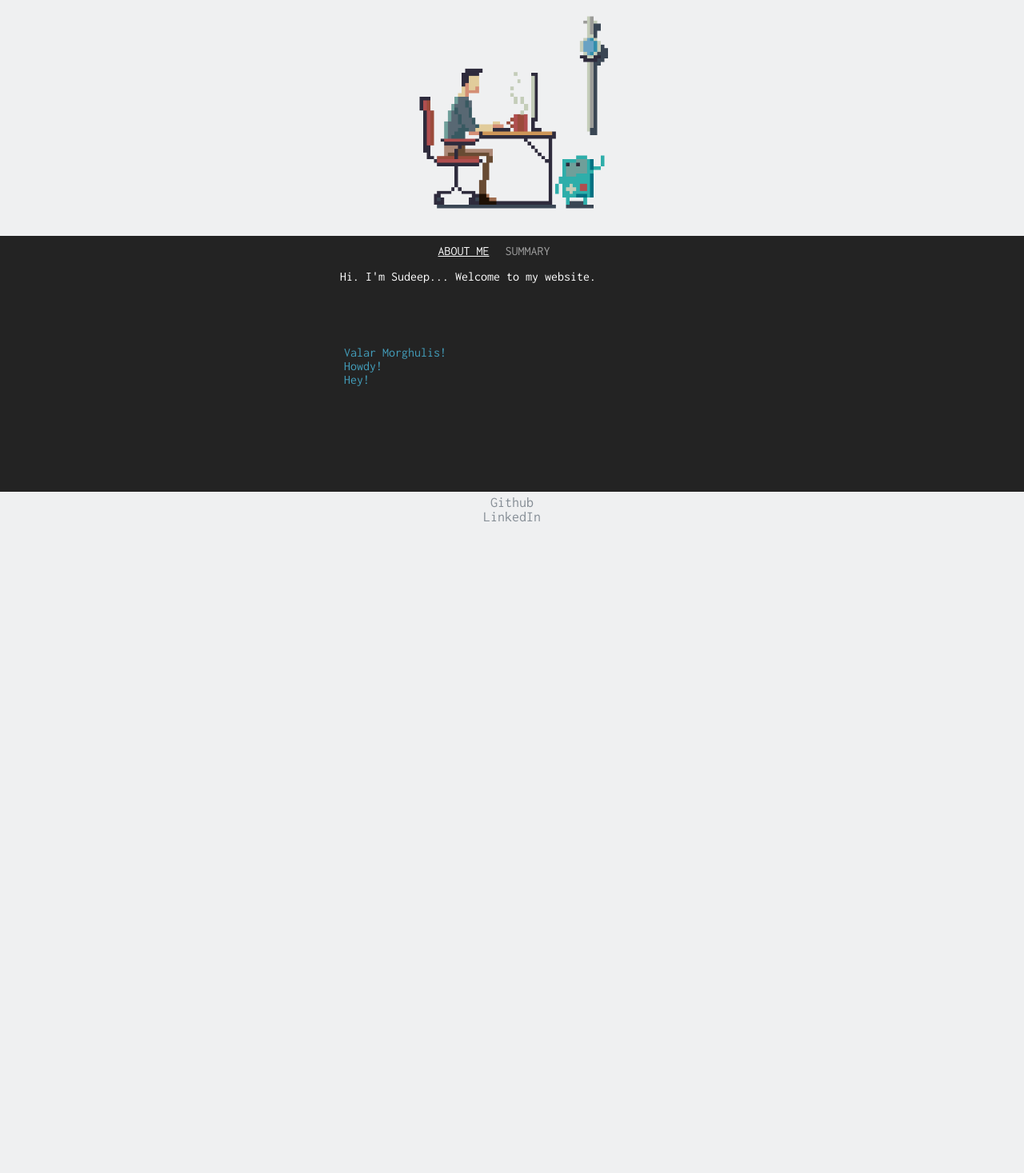
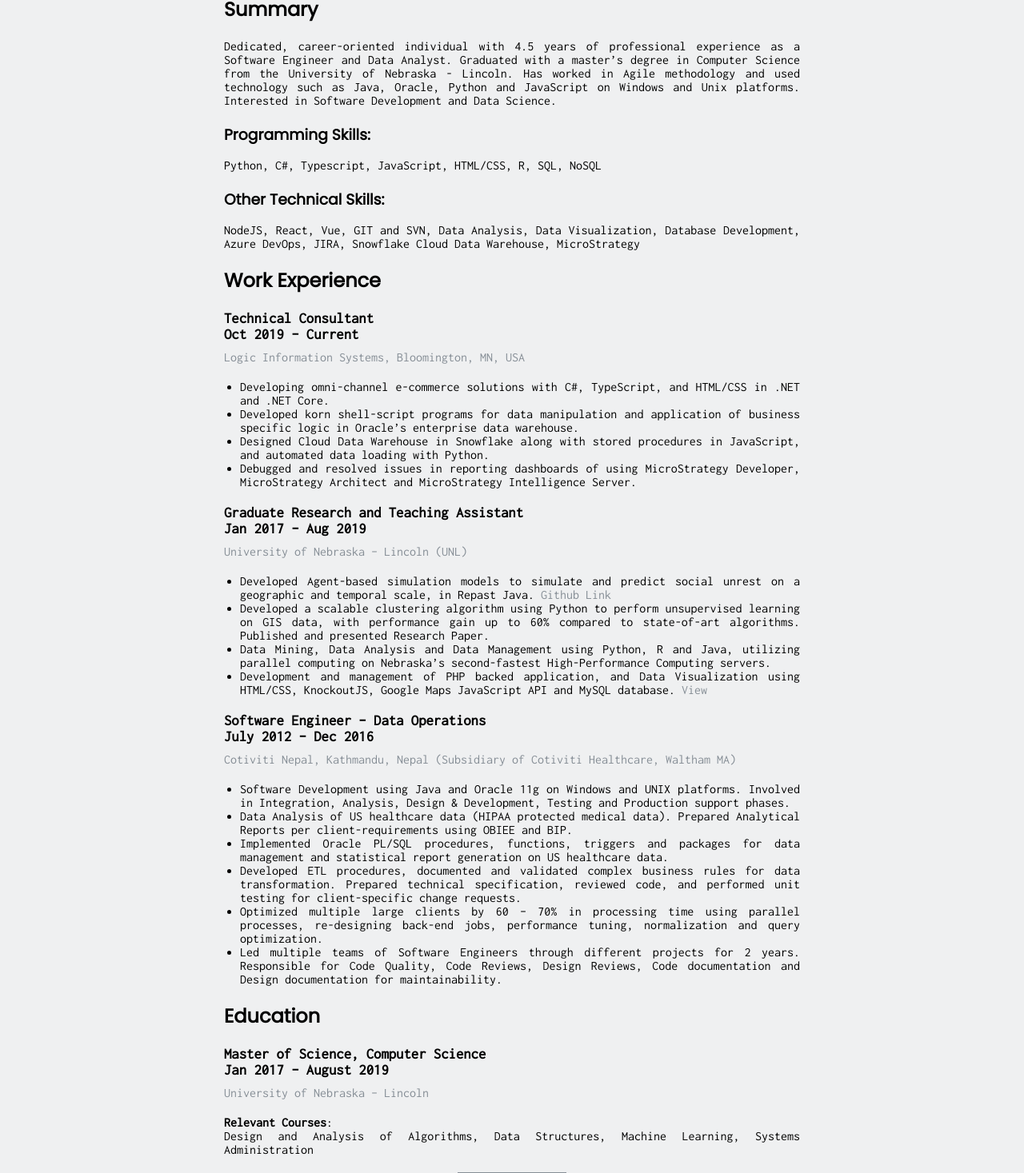
Before and after one commit to sudbasnet/sudbasnet.github.io, a React (Create React App) app: page /resume in a window 1280 px wide. Shown: the part 86-1553 px from the top of the page at 80% size. Before the commit the page ends 800 px from the top, so only its background shows below. Built offline with nearby package versions, Linux system fonts and the light colour scheme; the HTML template or start-up script is replaced by a standard one.

Commit message:
added routing and dynamic classname for wrapper element

```diff
--- a/package.json
+++ b/package.json
@@ -10,8 +10,12 @@
     "@types/node": "^12.19.13",
     "@types/react": "^16.14.2",
     "@types/react-dom": "^16.9.10",
+    "@types/react-router": "^5.1.11",
+    "@types/react-router-dom": "^5.1.7",
     "react": "^17.0.1",
     "react-dom": "^17.0.1",
+    "react-router": "^5.2.0",
+    "react-router-dom": "^5.2.0",
     "react-scripts": "4.0.1",
     "typescript": "^4.1.3",
     "web-vitals": "^0.2.4"
--- a/src/App.tsx
+++ b/src/App.tsx
@@ -1,16 +1,12 @@
 import React from 'react';
-import Header from './components/Header/Header';
-import Footer from './components/Footer/Footer';
-import Main from './components/Main/Main';
+import Wrapper from './components/Wrapper';
+import { BrowserRouter } from 'react-router-dom';
 
-function App() {
-  return (
-    <div className="wrapper">
-      <Header />
-      <Main />
-      <Footer />
-    </div>
-  );
+const App = () => {
+  return <BrowserRouter>
+      <Wrapper />
+    </BrowserRouter>;
+
 }
 
 export default App;
--- a/src/components/Main/Home/Home.tsx
+++ b/src/components/Main/Home/Home.tsx
@@ -1,4 +1,4 @@
-import React, { Component, Fragment } from 'react';
+import React, { Component } from 'react';
 import DIALOGS, { questionsType } from './dialogs';
 import Terminal from './Terminal/Terminal';
 import Game from './Game/Game';
@@ -31,15 +31,16 @@
         }
     }
 
+    // custom hook to get the current pathname in React
+
     render() {
         const questions = this.state.questions;
         const dialog = this.state.dialog;
         const displayTab = this.state.displayTab;
-
-        return <Fragment>
+        return <main className="main">
             <Game />
             <Terminal dialog={dialog} questions={questions} displayTab={displayTab} changeTab={this.changeTabHandler.bind(this)} updateDialog={this.updateDialogHandler.bind(this)} />
-        </Fragment>
+        </main>
     }
 }
 
--- a/src/components/Main/Home/Terminal/AboutMe/Question.tsx
+++ b/src/components/Main/Home/Terminal/AboutMe/Question.tsx
@@ -8,7 +8,7 @@
 }
 
 const Question: React.FC<IQuestionProps> = props => {
-    return <button className="q-button" onClick={() => props.updateDialog(props.goto)}>{props.question}
+    return <button className="q-button" onClick={() => props.updateDialog(props.goto)}>* {props.question}
         <span className="blinking">_</span>
     </button>
 }
--- a/src/components/Main/Home/Terminal/AboutMe/Typing.tsx
+++ b/src/components/Main/Home/Terminal/AboutMe/Typing.tsx
@@ -23,7 +23,7 @@
         }, waitTimeMs);
 
         return () => clearTimeout(wait);
-    }, [index, dialog]);
+    }, [index, waitTimeMs, dialog]);
 
     return <span>{dialog.substring(0, index)}</span>
 }
--- a/src/components/Main/Main.tsx
+++ b/src/components/Main/Main.tsx
@@ -1,10 +1,15 @@
 import React from 'react';
 import Home from './Home/Home';
+import Resume from './Resume/Resume';
+import { Route } from 'react-router-dom';
 
 const Main: React.FC = () => {
-    return <main className="main">
-        <Home />
-    </main>
+    return <React.Fragment>
+    <Route path="/" exact component={Home} />
+    <Route path="/resume" exact component={Resume}/>
+    {/* <Route path="/adventures" exact component={Adventures}/> */}
+    </React.Fragment>
+
 }
-
+//<Home />
 export default Main;
--- /dev/null
+++ b/src/components/Main/Resume/Resume.css
@@ -0,0 +1,57 @@
+.heading1{
+    padding-bottom: 20px;
+    font-family: 'Poppins';
+}
+
+.heading2{
+    padding-bottom: 15px;
+    font-family: 'Poppins';
+}
+
+.job-title{
+    padding-bottom: 10px;
+}
+
+.main-resume p{
+    padding-bottom: 20px;
+    text-align: justify;
+}
+
+.no-justify{
+    text-align: left;
+}
+
+.main-resume ul{
+    padding-bottom: 20px;
+    padding-left: 20px;
+    text-align: justify;
+}
+
+.resume-link {
+    text-decoration: none;
+    color: #868e96;
+}
+
+.resume-link:hover{
+    color: #292b2c;
+}
+
+#btn-download{
+    font-size: inherit;
+    font-family: inherit;
+    text-decoration: none;
+    border: solid;
+    background: none;
+    padding: 5px;
+    cursor: pointer;
+    color: #868e96;
+}
+
+#btn-download:hover{
+    color: #292b2c;
+}
+
+#download{
+    display: flex;
+    justify-content: center;
+}
--- a/src/components/Main/Resume/Resume.tsx
+++ b/src/components/Main/Resume/Resume.tsx
@@ -1 +1,99 @@
-export { }
+import React from 'react';
+import './Resume.css';
+
+const Resume: React.FC = () => {
+    return <main className="main-resume">
+        <h2 className="heading1">Summary</h2>
+        <p>Dedicated, career-oriented individual with 4.5 years of professional experience as a Software Engineer and Data
+            Analyst. Graduated with a master’s degree in Computer Science from the University of Nebraska - Lincoln. Has worked
+            in Agile methodology and used technology such as Java, Oracle, Python and JavaScript on Windows and Unix platforms.
+            Interested in Software Development and Data Science.</p>
+
+        <h3 className="heading2">Programming Skills:</h3>
+        <p>Python, C#, Typescript, JavaScript, HTML/CSS, R, SQL, NoSQL</p>
+
+        <h3 className="heading2">Other Technical Skills:</h3>
+        <p className="no-justify">NodeJS, React, Vue, GIT and SVN, Data Analysis, Data Visualization, Database Development, Azure DevOps, JIRA, Snowflake Cloud Data Warehouse, MicroStrategy</p>
+
+        <h2 className="heading1">Work Experience</h2>
+
+        <h3 className="job-title">Technical Consultant
+            <div className="duration"> Oct 2019 – Current</div>
+        </h3>
+        <p><a target="_blank" rel="noreferrer" className="resume-link" href="https://www.logicinfo.com/">Logic Information Systems, Bloomington, MN,
+                USA</a></p>
+        <ul>
+            <li>Developing omni-channel e-commerce solutions with C#, TypeScript, and HTML/CSS in .NET and .NET Core.</li>
+            <li>Developed korn shell-script programs for data manipulation and application of business specific logic in
+                Oracle’s enterprise data warehouse.</li>
+            <li>Designed Cloud Data Warehouse in Snowflake along with stored procedures in JavaScript, and automated data
+                loading with Python.</li>
+            <li>Debugged and resolved issues in reporting dashboards of using MicroStrategy Developer, MicroStrategy
+                Architect
+                and MicroStrategy Intelligence Server.</li>
+        </ul>
+
+        <h3 className="job-title">Graduate Research and Teaching Assistant
+            <div className="duration"> Jan 2017 – Aug 2019</div>
+        </h3>
+        <p><a target="_blank" rel="noreferrer" className="resume-link" href="https://cse.unl.edu/">University of Nebraska – Lincoln (UNL)</a></p>
+        <ul>
+            <li>Developed Agent-based simulation models to simulate and predict social unrest on a geographic and temporal
+                scale, in Repast Java. <a target="_blank" rel="noreferrer" className="resume-link"
+                    href="https://github.com/sudbasnet/SocialUnrestMAS">Github
+                    Link</a></li>
+            <li>Developed a scalable clustering algorithm using Python to perform unsupervised learning on GIS data, with
+                performance gain up to 60% compared to state-of-art algorithms. Published and presented Research Paper.</li>
+            <li>Data Mining, Data Analysis and Data Management using Python, R and Java, utilizing parallel computing on
+                Nebraska’s second-fastest High-Performance Computing servers.</li>
+            <li>Development and management of PHP backed application, and Data Visualization using HTML/CSS, KnockoutJS,
+                Google
+                Maps JavaScript API and MySQL database. <a target="_blank" rel="noreferrer" className="resume-link"
+                    href="https://cse.unl.edu/~surge/">View</a></li>
+        </ul>
+
+        <h3 className="job-title">Software Engineer – Data Operations
+            <div className="duration">July 2012 – Dec 2016</div>
+        </h3>
+        <p>
+            <a target="_blank" rel="noreferrer" className="resume-link" href="http://cotiviti.com.np/">Cotiviti Nepal, Kathmandu, Nepal (Subsidiary
+                of Cotiviti Healthcare, Waltham MA)</a>
+        </p>
+        <ul>
+            <li>Software Development using Java and Oracle 11g on Windows and UNIX platforms. Involved in Integration,
+                Analysis, Design & Development, Testing and Production support phases.</li>
+            <li>Data Analysis of US healthcare data (HIPAA protected medical data). Prepared Analytical Reports per
+                client-requirements using OBIEE and BIP.</li>
+            <li>Implemented Oracle PL/SQL procedures, functions, triggers and packages for data management and statistical
+                report generation on US healthcare data.</li>
+            <li>Developed ETL procedures, documented and validated complex business rules for data transformation. Prepared
+                technical specification, reviewed code, and performed unit testing for client-specific change requests.</li>
+            <li>Optimized multiple large clients by 60 – 70% in processing time using parallel processes, re-designing
+                back-end
+                jobs, performance tuning, normalization and query optimization.</li>
+            <li>Led multiple teams of Software Engineers through different projects for 2 years. Responsible for Code
+                Quality,
+                Code Reviews, Design Reviews, Code documentation and Design documentation for maintainability.</li>
+        </ul>
+
+
+        <h2 className="heading1">Education</h2>
+
+        <h3 className="job-title">Master of Science, Computer Science
+            <div className="duration">Jan 2017 – August 2019</div>
+        </h3>
+        <p>
+            <a target="_blank" rel="noreferrer" className="resume-link" href="https://cse.unl.edu/">University of Nebraska – Lincoln</a>
+        </p>
+        <p className="no-justify">
+            <strong>Relevant Courses</strong>: <br/>Design and Analysis of Algorithms, Data Structures, Machine Learning,
+            Systems Administration
+        </p>
+
+        <form id='download' target="_blank" method="get" action="assets/basnet_sudeep_resume.pdf">
+            <button id='btn-download' type="submit">Download Resume</button>
+        </form>
+        </main>
+}
+
+export default Resume;
--- /dev/null
+++ b/src/components/Wrapper.tsx
@@ -0,0 +1,21 @@
+import React from 'react';
+import Header from './Header/Header';
+import Footer from './Footer/Footer';
+import Main from './Main/Main';
+import { RouteComponentProps, withRouter } from 'react-router-dom';
+
+
+const Wrapper: React.FC<RouteComponentProps> = (props) => {
+    let page = props.location.pathname.substring(1);
+    if (page.length === 0) {
+        page = 'home'
+    }
+
+    return <div className={'wrapper-' + page}>
+    <Header />
+    <Main />
+    <Footer />
+  </div>
+}
+
+export default withRouter(Wrapper);
--- a/src/index.css
+++ b/src/index.css
@@ -8,13 +8,12 @@
   font-family: Inconsolata;
 }
 
-.wrapper {
+.wrapper-home {
   display: grid;
   grid-template-columns: 1fr minmax(100px, 720px) 1fr;
-  grid-template-rows: 10vh 1px minmax(100px, 78vh) 10vh; /* doing 78vh to account for that 1px row */
+  grid-template-rows: 10vh minmax(100px, 78vh) 10vh;
   grid-template-areas:
       ".  header ."
-      ".    .    ." /* for the router tag */
       "main  main   main"
       ".  footer .";
 }
@@ -23,10 +22,9 @@
 .wrapper-resume, .wrapper-adventures {
   display: grid;
   grid-template-columns: 1fr minmax(100px, 720px) 1fr;
-  grid-template-rows: 10vh 1px 1fr 10vh;
+  grid-template-rows: 10vh 1fr 10vh;
   grid-template-areas:
       ".  header ."
-      ".    .    ."
       ".  main   ."
       ".  footer .";
 }
@@ -48,19 +46,8 @@
   width: 100%;
 }
 
-.main-resume, .main-adventures {
-  padding: 10px 10px 50px 10px;
-  font-family: "Open Sans" ;
-}
-
 .footer {
   grid-area: footer;
-}
-
-@media (max-width:450px){
-  .footer-links {
-      justify-content: center;
-  }
 }
 
 .nav-links,
@@ -79,6 +66,7 @@
 .footer-links {
   flex-direction: column;
   flex-wrap: wrap;
+  justify-content: center;
 }
 
 .nav-link,
```
Also changed, not shown: src/components/Header/Header.tsx (+7 -5 lines), 2 other files (tests, documents, lock files or other folders).
